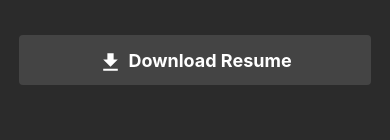
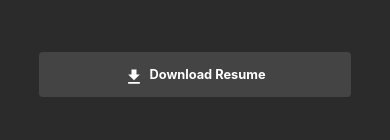
Before and after one commit to Nikhilsoni2001/portfolio, a React (Create React App) app: page / in a window 390 px wide. Shown: the part 1325-1465 px from the top of the page. Built offline with nearby package versions, Linux system fonts and the light colour scheme.

Commit message:
Responsive for all devices

```diff
--- a/src/components/About/About.jsx
+++ b/src/components/About/About.jsx
@@ -49,6 +49,14 @@ const Container = styled.div`
   padding-bottom: 98px;
   background-color: #2b2b2b;
   color: white;
+
+  @media screen and (max-width: 768px) {
+    padding: 95px;
+  }
+
+  @media screen and (max-width: 600px) {
+    padding: 95px 20px;
+  }
 `;
 
 const LeftContainer = styled.div`
@@ -56,7 +64,7 @@ const LeftContainer = styled.div`
   display: flex;
   justify-content: flex-end;
 
-  @media screen and (max-width: 600px) {
+  @media screen and (max-width: 768px) {
     display: none;
   }
 `;
@@ -65,7 +73,7 @@ const RightContainer = styled.div`
   display: flex;
   flex-direction: column;
 
-  @media screen and (max-width: 600px) {
+  @media screen and (max-width: 768px) {
     padding: 0 1.2rem;
     flex: 1;
   }
@@ -77,7 +85,7 @@ const TopContainer = styled.div`
   align-items: center;
   margin-bottom: 20px;
 
-  @media screen and (max-width: 600px) {
+  @media screen and (max-width: 768px) {
     width: 100%;
     flex: 1;
   }
@@ -86,7 +94,7 @@ const BottomContainer = styled.div`
   flex: 0.65;
   display: flex;
 
-  @media screen and (max-width: 600px) {
+  @media screen and (max-width: 768px) {
     width: 100%;
     flex: 1;
     flex-direction: column;
@@ -98,6 +106,16 @@ const Image = styled.img`
   border-radius: 50%;
   object-fit: cover;
   margin: -90px 120px 50px 0;
+
+  @media screen and (max-width: 1200px) {
+    width: 150px;
+    height: 150px;
+  }
+
+  @media screen and (max-width: 991px) {
+    width: 120px;
+    height: 120px;
+  }
 `;
 
 const AboutMe = styled.div`
@@ -113,7 +131,7 @@ const Content = styled.p`
   text-align: justify;
   color: #7a7a7a;
 
-  @media screen and (max-width: 600px) {
+  @media screen and (max-width: 991px) {
     font-size: 1rem;
   }
 `;
@@ -122,7 +140,7 @@ const ContactDetailsContainer = styled.div`
   flex: 0.4;
   padding: 5px;
 
-  @media screen and (max-width: 600px) {
+  @media screen and (max-width: 768px) {
     flex: 1;
   }
 `;
@@ -131,7 +149,7 @@ const ButtonContainer = styled.div`
   display: flex;
   width: 20px;
 
-  @media screen and (max-width: 600px) {
+  @media screen and (max-width: 768px) {
     width: 100%;
     flex: 1;
   }
@@ -162,7 +180,16 @@ const Button = styled.a`
     color: black;
   }
 
-  @media screen and (max-width: 600px) {
+  @media screen and (max-width: 1200px) {
+    height: 45px;
+    width: 150px;
+    .largeIcons {
+      width: 20px;
+      height: 20px;
+    }
+  }
+
+  @media screen and (max-width: 768px) {
     width: 100%;
     margin-top: 3rem;
   }
@@ -173,4 +200,8 @@ const ButtonText = styled.span`
   font-weight: 700;
   mergin-left: 5px;
   text-align: center;
+
+  @media screen and (max-width: 1200px) {
+    font-size: 0.8rem;
+  }
 `;
--- a/src/components/Contact/Contact.jsx
+++ b/src/components/Contact/Contact.jsx
@@ -102,7 +102,11 @@ const Title = styled.h1`
   display: flex;
   align-items: center;
 
-  @media screen and (max-width: 600px) {
+  @media screen and (max-width: 1200px) {
+    font-size: 1.8rem;
+  }
+
+  @media screen and (max-width: 768px) {
     font-size: 1.5rem;
   }
 `;
@@ -112,7 +116,7 @@ const Label = styled.h2`
   text-transform: uppercase;
   letter-spacing: 2px;
 
-  @media screen and (max-width: 600px) {
+  @media screen and (max-width: 1200px) {
     font-size: 1rem;
   }
 `;
@@ -130,7 +134,7 @@ const Input = styled.input`
   outline: none;
   padding: 4px;
 
-  @media screen and (max-width: 600px) {
+  @media screen and (max-width: 768px) {
     width: 200px;
   }
 `;
@@ -151,7 +155,7 @@ const SubmitButton = styled.button`
     color: black;
   }
 
-  @media screen and (max-width: 600px) {
+  @media screen and (max-width: 768px) {
     font-size: 1rem;
     width: 95px;
     height: 40px;
--- a/src/components/Footer/Footer.jsx
+++ b/src/components/Footer/Footer.jsx
@@ -26,7 +26,7 @@ const Container = styled.div`
   background-color: #0f0f0f;
   color: #303030;
 
-  @media screen and (max-width: 600px) {
+  @media screen and (max-width: 768px) {
     width: 100%;
     padding: 50px 0;
   }
--- a/src/components/Home/Home.jsx
+++ b/src/components/Home/Home.jsx
@@ -59,6 +59,14 @@ const Headline = styled.h1`
     color: #f06000;
   }
 
+  @media screen and (max-width: 1200px) {
+    font-size: 4rem;
+  }
+
+  @media screen and (max-width: 768px) {
+    font-size: 3rem;
+  }
+
   @media screen and (max-width: 600px) {
     font-size: 2rem;
   }
@@ -69,6 +77,14 @@ const AboutMe = styled.p`
   text-align: center;
   margin-top: 16px;
 
+  @media screen and (max-width: 1200px) {
+    font-size: 1.5rem;
+  }
+
+  @media screen and (max-width: 768px) {
+    font-size: 1.2rem;
+  }
+
   @media screen and (max-width: 600px) {
     font-size: 1rem;
   }
--- a/src/components/Home/Navbar.jsx
+++ b/src/components/Home/Navbar.jsx
@@ -114,4 +114,8 @@ const NavLinks = styled(LinkS)`
     transition: color 0.5s;
     color: #f06000;
   }
+
+  @media screen and (max-width: 1200px) {
+    font-size: 1rem;
+  }
 `;
--- a/src/components/Projects/Project.jsx
+++ b/src/components/Projects/Project.jsx
@@ -46,7 +46,7 @@ const Heading = styled.h3`
   text-transform: uppercase;
   letter-spacing: 1.2px;
 
-  @media screen and (max-width: 600px) {
+  @media screen and (max-width: 1200px) {
     font-size: 1.5rem;
   }
 `;
@@ -57,7 +57,7 @@ const Description = styled.p`
   text-align: justify;
   padding: 8px;
 
-  @media screen and (max-width: 600px) {
+  @media screen and (max-width: 1200px) {
     font-size: 1rem;
   }
 `;
--- a/src/components/Projects/Works.jsx
+++ b/src/components/Projects/Works.jsx
@@ -53,6 +53,10 @@ const Heading = styled.h3`
   color: #95a3a3;
   margin-bottom: 25px;
 
+  @media screen and (max-width: 1200px) {
+    font-size: 1rem;
+  }
+
   @media screen and (max-width: 600px) {
     font-size: 0.8rem;
   }
@@ -62,7 +66,7 @@ const ProjectsContainer = styled.div`
   display: flex;
   flex-wrap: wrap;
   align-items: center;
-  justify-content: flex-start;
+  justify-content: center;
 
   @media screen and (max-width: 600px) {
     justify-content: center;
--- a/src/components/Resume/ProgressBar.jsx
+++ b/src/components/Resume/ProgressBar.jsx
@@ -16,7 +16,7 @@ export default ProgressBar;
 const Container = styled.div`
   margin-bottom: 40px;
 
-  @media screen and (max-width: 600px) {
+  @media screen and (max-width: 768px) {
     margin: 1.5rem 0;
   }
 `;
@@ -26,7 +26,7 @@ const Title = styled.h2`
   letter-spacing: 7px;
   margin: 0px 0 18px 0;
 
-  @media screen and (max-width: 600px) {
+  @media screen and (max-width: 1200px) {
     font-size: 1.2rem;
   }
 `;
--- a/src/components/Resume/ResumeItem.jsx
+++ b/src/components/Resume/ResumeItem.jsx
@@ -26,7 +26,7 @@ const Container = styled.div`
   width: 70vw;
   border-bottom: 1px solid #e8e8e8;
 
-  @media screen and (max-width: 600px) {
+  @media screen and (max-width: 768px) {
     flex-direction: column;
     width: 100%;
     align-items: center;
@@ -38,7 +38,7 @@ const LeftContainer = styled.div`
   display: flex;
   align-items: center;
 
-  @media screen and (max-width: 600px) {
+  @media screen and (max-width: 768px) {
     flex: 1;
   }
 `;
@@ -63,16 +63,23 @@ const Title = styled.h2`
     padding-bottom: 12px;
   }
 
-  @media screen and (max-width: 600px) {
+  @media screen and (max-width: 1200px) {
+    font-size: 1.4rem;
+  }
+
+  @media screen and (max-width: 768px) {
     margin: 0 0 1.2rem 0;
-  }
+4}
 `;
 
 const Heading = styled.h1`
   margin: 1rem 0;
 
-  @media screen and (max-width: 600px) {
+  @media screen and (max-width: 1200px) {
     font-size: 1.5rem;
+  }
+
+  @media screen and (max-width: 768px) {
     text-align: center;
   }
 `;
@@ -87,8 +94,11 @@ const Description = styled.p`
     font-style: italic;
   }
 
-  @media screen and (max-width: 600px) {
+  @media screen and (max-width: 1200px) {
     font-size: 1rem;
+  }
+
+  @media screen and (max-width: 768px) {
     text-align: center;
   }
 `;
--- a/src/components/Resume/Skills.jsx
+++ b/src/components/Resume/Skills.jsx
@@ -27,9 +27,14 @@ const Container = styled.div`
   padding-top: 98px;
   padding-bottom: 98px;
 
-  @media screen and (max-width: 600px) {
+  @media screen and (max-width: 768px) {
     width: 100%;
     flex-direction: column;
+    padding: 95px;
+  }
+
+  @media screen and (max-width: 600px) {
+    padding: 95px 20px;
   }
 `;
 
@@ -38,7 +43,7 @@ const LeftContainer = styled.div`
   display: flex;
   align-items: flex-start;
 
-  @media screen and (max-width: 600px) {
+  @media screen and (max-width: 768px) {
     flex: 1;
     justify-content: center;
   }
@@ -50,7 +55,7 @@ const RightContainer = styled.div`
   justify-content: center;
   flex: 0.7;
 
-  @media screen and (max-width: 600px) {
+  @media screen and (max-width: 768px) {
     flex: 1;
   }
 `;
@@ -67,7 +72,11 @@ const Title = styled.h2`
     padding-bottom: 12px;
   }
 
-  @media screen and (max-width: 600px) {
+  @media screen and (max-width: 1200px) {
+    font-size: 1.4rem;
+  }
+
+  @media screen and (max-width: 768px) {
     margin: 0 0 1.2rem 0;
   }
 `;
--- a/src/components/Socials/Socials.jsx
+++ b/src/components/Socials/Socials.jsx
@@ -29,4 +29,11 @@ const Container = styled.div`
     transition: color 0.5s;
     color: #f06000;
   }
+
+  @media screen and (max-width: 768px) {
+    .largeIcons {
+      width: 40px;
+      height: 40px;
+    }
+  }
 `;
```
